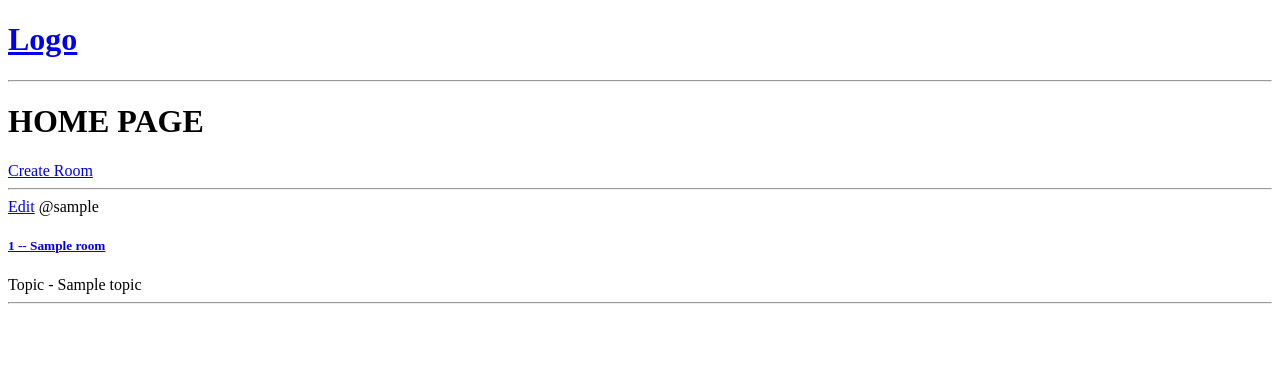
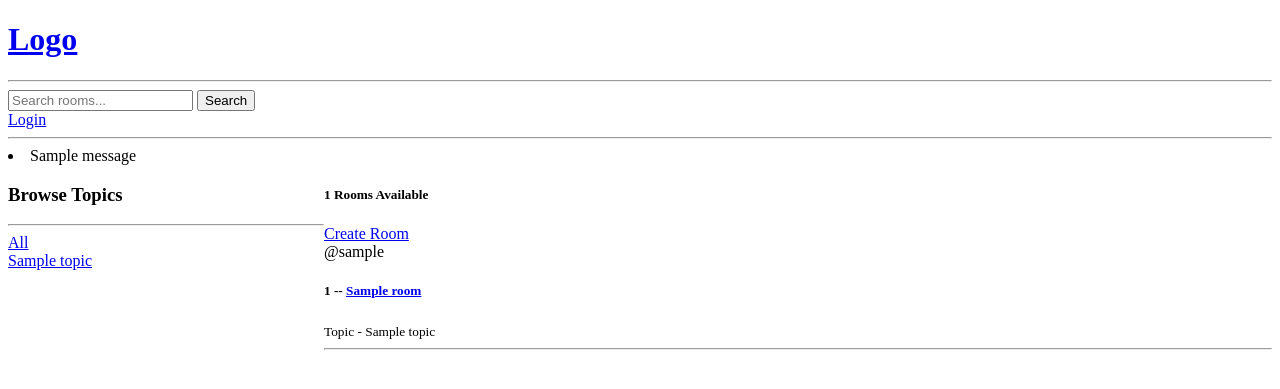
Before and after one commit to jweekesbusiness-coder/study_budy, a Django app: page / in a window 1280 px wide. Shown: the top 389 px of the page. Run offline with Django 5.2, Linux system fonts and the light colour scheme; tables that the repository leaves empty hold one stand-in row (values such as "Sample post"); one stand-in notice (Sample message) is shown.

Commit message:
login&logout functionality

```diff
--- a/study_budy/base/templates/base/home.html
+++ b/study_budy/base/templates/base/home.html
@@ -2,22 +2,45 @@
 
 {%block content%}
 
-<h1>HOME PAGE</h1>
-<a href={%url 'create-room'%}>Create Room</a>
-
-<hr>
-<div>
-
+<style>
+    .home-container {
+        display: grid;
+        grid-template-columns: 1fr 3fr;
+    }
+</style>
+<div class="home-container">
     <div>
-        {%for room in rooms%}
+        <h3>Browse Topics</h3>
+        <hr>
+        <div>
+                <a href="{%url 'home'%}">All</a>
+        </div>
+        {%for topic in topics%}
             <div>
-                <a href={%url 'update-room' pk=room.id%}>Edit</a>
-                <span>@{{room.host.username}}</span>
-               <a href={%url 'room' pk=room.id%}> <h5>{{room.id}} -- {{room.name}}</h5></a>
-               <span>Topic - {{room.topic.name}}</span>
+                <a href="{%url 'home'%}?q={{topic.name}}">{{topic.name}}</a>
             </div>
-            <hr>
         {%endfor%}
     </div>
+    <div>
+        <h5>{{room_count}}  Rooms Available</h5>
+        <a href="{%url 'create-room'%}">Create Room</a>
+        <div>
+            <div>
+                {%for room in rooms%}
+                    <div>
+                        {%if request.user == room.host%}
+                            <a href="{%url 'update-room' pk=room.id%}">Edit</a>
+                            <a href="{%url 'delete-room' pk=room.id%}">Delete</a>
+                        {%endif%}
+                        <span>@{{room.host.username}}</span>
+                        <h5>{{room.id}} -- <a href="{%url 'room' pk=room.id%}">{{room.name}}</a></h5>
+                        <small>Topic - {{room.topic.name}}</small>
+                        <hr>
+                    </div>
+                {%endfor%}
+            </div>
+        </div>
+    </div>
 </div>
+
 {%endblock%}
--- a/study_budy/base/urls.py
+++ b/study_budy/base/urls.py
@@ -2,8 +2,11 @@
 from . import views
 
 urlpatterns = [
+    path('login/',views.loginPage, name="login"),
+    path('logout/',views.logoutUser, name="logout"),
     path('',views.home, name="home"),
     path('room/<str:pk>',views.room,name="room"),
     path('create-room/',views.createRoom,name="create-room"),
-    path('update-room/<str:pk>',views.updateRoom,name='update-room')
+    path('update-room/<str:pk>',views.updateRoom,name='update-room'),
+    path('delete-room/<str:pk>',views.deleteRoom,name='delete-room'),
 ]
--- a/study_budy/base/views.py
+++ b/study_budy/base/views.py
@@ -1,8 +1,12 @@
 from django.shortcuts import render,redirect
+from django.contrib import messages
 from django.http import HttpResponse
-from .models import Room
+from .models import Room,Topic
 from .forms import RoomForm
-
+from django.db.models import Q
+from django.contrib.auth.models import User
+from django.contrib.auth import authenticate,login,logout
+from django.contrib.auth.decorators import login_required
 # rooms = [
 #     {'id':1,'name':'Lets learn Python!'},
 #     {'id':2,'name':'Design with me'},
@@ -10,9 +14,41 @@
 # ]
 
 # Create your views here.
+#This function handles login functionality it works with login.html template and authenticates user
+# If user is authenticated it creates a session for the user
+# If authentication fails it shows error message using django messages framework
+def loginPage(request):
+    if request.user.is_authenticated:
+        return redirect('home')
+    if request.method == 'POST':
+        username = request.POST.get('username')
+        password = request.POST.get('password')
+        try:
+            user = User.objects.get(username=username)
+        except:
+            messages.error(request, 'User does not exist')
+        user = authenticate(request,username=username,password=password)
+        if user is not None:
+            login(request,user) #creates a session for the user
+            return redirect('home')
+        else:
+            messages.error(request,'Username OR password does not exist')
+    context = {}
+    return render(request,"base/login_register.html",context)
+
+def logoutUser(request):
+    logout(request)
+    return redirect('home')
 def home(request):
-    rooms = Room.objects.all()
-    context = {'rooms':rooms}
+    q = request.GET.get('q') if request.GET.get('q') != None else ''
+    rooms = Room.objects.filter(
+        Q(topic__name__icontains=q) |
+        Q(name__icontains=q)|
+        Q(description__icontains=q))
+    topics = Topic.objects.all()
+    room_count = rooms.count()
+
+    context = {'rooms':rooms,'topics': topics , 'room_count': room_count}
     return render(request,'base/home.html',context)
 
 def room(request,pk):
@@ -20,6 +56,8 @@
     context = {'room':room}
     return render(request,'base/room.html',context)
 
+#This decorator restricts access to createRoom view only to authenticated users and sends them to login page if not authenticated
+@login_required(login_url='login')
 def createRoom(request):
     form =RoomForm()
     if request.method == 'POST':
@@ -30,9 +68,14 @@
     context = {'form': form}
     return render(request,'base/room_form.html',context)
 
+@login_required(login_url='login')
 def updateRoom(request,pk):
     room = Room.objects.get(id=pk)
     form = RoomForm(instance=room)
+
+    if request.user != room.host:
+        return HttpResponse('You are not allowed here!!')
+
     if request.method == 'POST':
         form = RoomForm(request.POST,instance=room)
         if form.is_valid():
@@ -40,3 +83,11 @@
             return redirect('home')
     context = {'form':form}
     return render(request,'base/room_form.html',context)
+
+@login_required(login_url='login')
+def deleteRoom(request,pk):
+    room  = Room.objects.get(id=pk)
+    if request.method == 'POST':
+        room.delete()
+        return redirect('home')
+    return render(request,'base/delete.html',{'obj':room})
--- a/study_budy/templates/main.html
+++ b/study_budy/templates/main.html
@@ -7,6 +7,11 @@
 </head>
 <body>
     {% include 'navbar.html' %}
+    {%if messages%}
+        {% for message in messages %}
+            <li>{{ message }}</li>
+        {% endfor %}
+    {% endif %}
     {%block content%}
 
     {%endblock%}
--- a/study_budy/templates/navbar.html
+++ b/study_budy/templates/navbar.html
@@ -1,2 +1,15 @@
 <a href="/"> <h1> Logo </h1> </a>
 <hr>
+
+<form method="GET" action="{% url 'home' %}">
+    <input type="text" name="q" placeholder="Search rooms..." >
+    <button type="submit">Search</button>
+</form>
+
+    {%if request.user.is_authenticated %}
+        <a href="{% url 'logout' %}">Logout</a>
+    {%else%}
+        <a href="{% url 'login' %}">Login</a>
+    {%endif%}
+
+<hr>
```
Also changed, not shown: study_budy/base/templates/base/delete.html (added, +11 -0 lines), study_budy/base/templates/base/login_register.html (added, +21 -0 lines).
